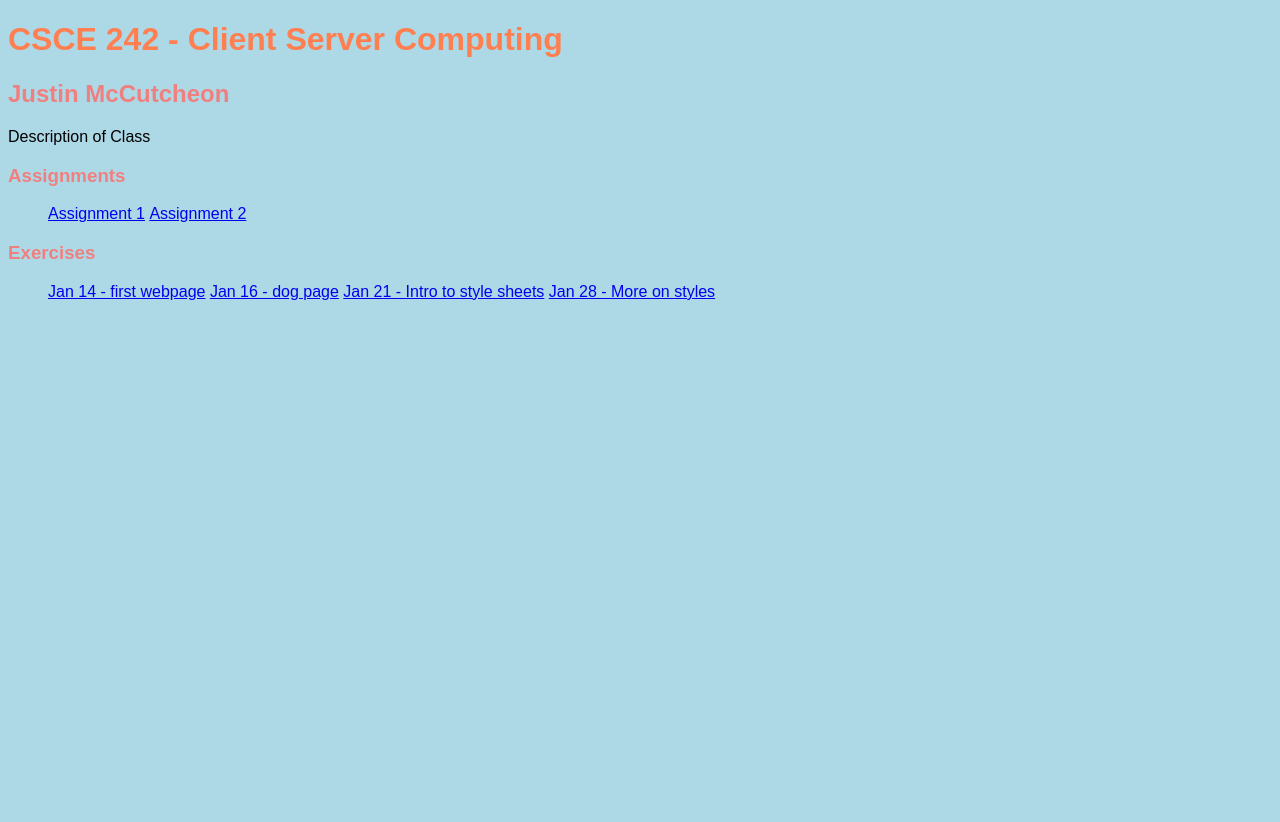
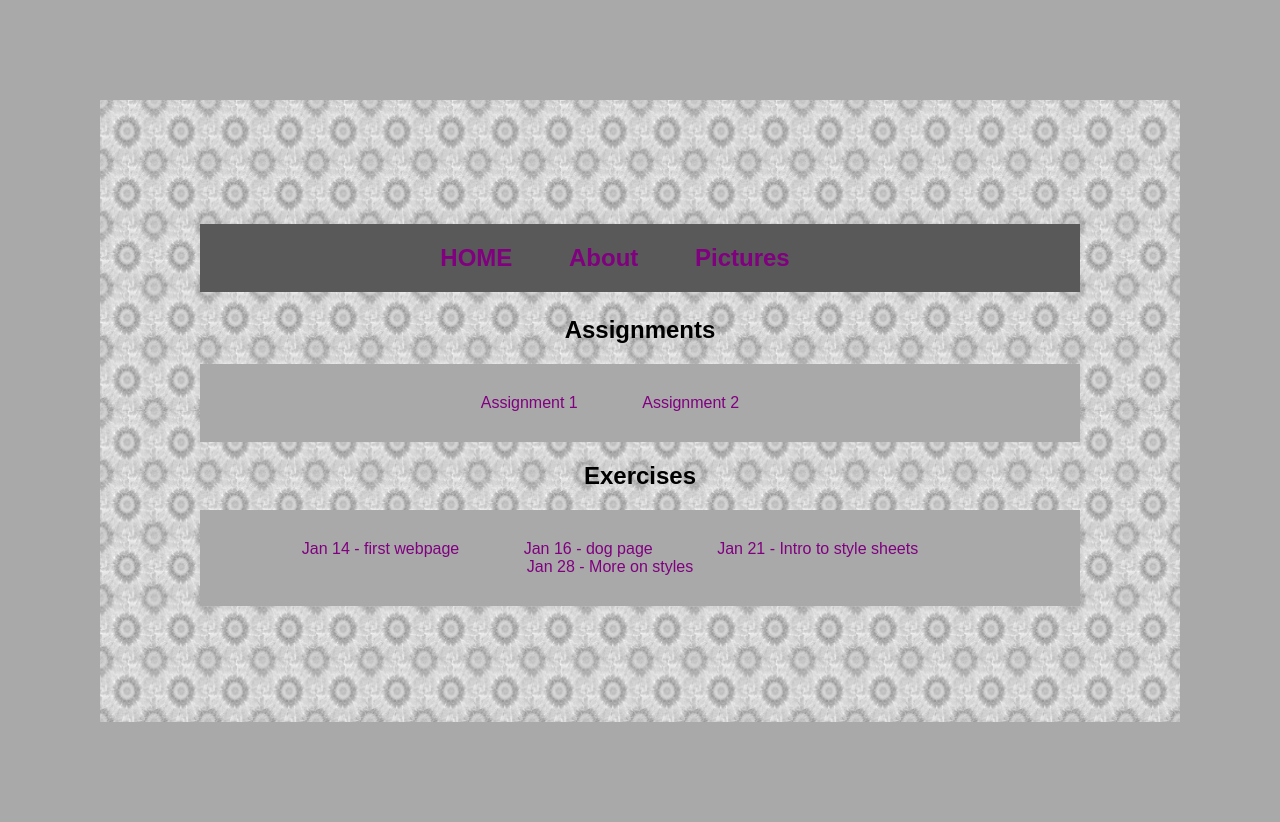
Before and after one commit to jmccutcheon16/jmccutcheon16.github.io, a PHP site: page / in a window 1280 px wide. Before the commit the page ends 300 px from the top, so only its background shows below. Run offline with PHP 8.4, Linux system fonts and the light colour scheme.

Commit message:
Added work to homepage and assignment 2

```diff
--- a/index.html
+++ b/index.html
@@ -1,23 +1,56 @@
 <!DOCTYPE html>
+<html>
 <head>
     <link rel="stylesheet" href="styles.css">
     <title>CSCE 242</title>
 </head>
 <body>
-    <h1>CSCE 242 - Client Server Computing</h1>
-    <h2>Justin McCutcheon</h2>
-    <p>Description of Class</p>
-    <h3>Assignments</h3>
-    <ul>
+    <div class="box">
+    <ul class="nav">
+        <li><a href="https://jmccutcheon16.github.io/index.html">HOME</a></li>
+        <li><a href="about.html">About</a></li>
+        <li><a href="pics.html">Pictures</a></li>
+    </ul>
+    <h2>Assignments</h2>
+    <ul class="subNav">
         <li><a href="https://jmccutcheon16.github.io/assignments/a1/index.html">Assignment 1</a></li>
         <li><a href="https://jmccutcheon16.github.io/assignments/a2/index.html">Assignment 2</a></li>
     </ul>
-    <h3>Exercises</h3>
-    <ul>
+    <h2>Exercises</h2>
+    <ul class="subNav">
         <li><a href="https://jmccutcheon16.github.io/inclass/jan14/index.html">Jan 14 - first webpage</a></li>
         <li><a href="https://jmccutcheon16.github.io/inclass/jan16/index.html">Jan 16 - dog page</a></li>
         <li><a href="https://jmccutcheon16.github.io/inclass/jan21/index.html">Jan 21 - Intro to style sheets</a></li>
         <li><a href="https://jmccutcheon16.github.io/inclass/jan28/index.html">Jan 28 - More on styles</a></li>
+    </ul>
+    </div>
+</body>
+</html>
 
+<!--
+    <ul class="nav">
+        <li><a href="https://jmccutcheon16.github.io/index.html">HOME</a></li>
+        <li><a href="about.html">About</a></li>
+        <li><a href="pics.html">Pictures</a></li>
     </ul>
-</body>
+    <ul class="subnav">
+        <nav>
+            <h1 id="title">CSCE 242 - Client Server Computing</h1>
+            <h2 id="title">Justin McCutcheon</h2>
+                <p>Description of Class</p>
+            <h3>Assignments</h3>
+                <ul>
+                    <li><a href="https://jmccutcheon16.github.io/assignments/a1/index.html">Assignment 1</a></li>
+                    <li><a href="https://jmccutcheon16.github.io/assignments/a2/index.html">Assignment 2</a></li>
+                </ul>
+                <h3>Exercises</h3>
+                <ul>
+                    <li><a href="https://jmccutcheon16.github.io/inclass/jan14/index.html">Jan 14 - first webpage</a></li>
+                    <li><a href="https://jmccutcheon16.github.io/inclass/jan16/index.html">Jan 16 - dog page</a></li>
+                    <li><a href="https://jmccutcheon16.github.io/inclass/jan21/index.html">Jan 21 - Intro to style sheets</a></li>
+                    <li><a href="https://jmccutcheon16.github.io/inclass/jan28/index.html">Jan 28 - More on styles</a></li>
+
+                </ul>
+        </nav>
+    </ul>
+-->
--- a/styles.css
+++ b/styles.css
@@ -1,15 +1,79 @@
 body{
-    background-color: lightblue;
+    margin: 0;
+    padding: 0;
     font-family: Arial, Helvetica, sans-serif;
+    background-color: darkgrey;
 }
 
+.nav{
+    font-size: 150%;
+    background-color: #595959;
+    color: #ffffff;
+    list-style: none;
+    text-align: center;
+    padding: 20px 0 20px;
+}
+
+.nav li{
+    display: inline-block;
+    padding-right: 50px;
+    font-weight: bold;
+}
+
+.nav li a{
+    text-decoration: none;
+    color: purple;
+}
+
+.subNav{
+    background-color: darkgrey;
+    color: salmon;
+    list-style: none;
+    text-align: center;
+    padding: 30px 0 30px;
+}
+
+.subNav li{
+    display: inline-block;
+    padding-right: 60px;
+}
+
+a{
+    text-decoration: none;
+    color: purple;
+}
+
+h2{
+    text-align: center;
+    color: black;
+}
+
+.box{
+    background-image: url(background.jpg);
+    padding: 100px;
+    margin: 100px;
+    background-repeat: round;
+}
+
+
+
+
+
+
+/*
+a{
+    text-decoration: none;
+    color: crimson;
+}
+/*
 div{
     background-color: white;
     padding: 35px;
     width: 75%;
     margin: auto;                   /*center horizontally*/
-}
 
+
+/*
 h1{
     color: coral;
 }
```
Also changed, not shown: background.jpg (added).
